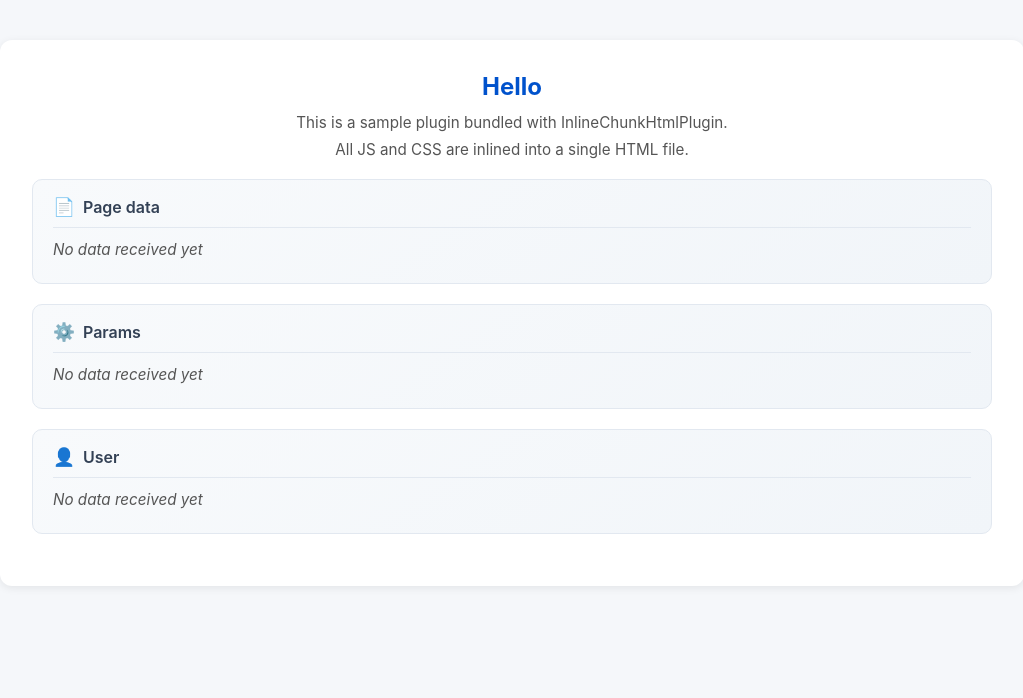
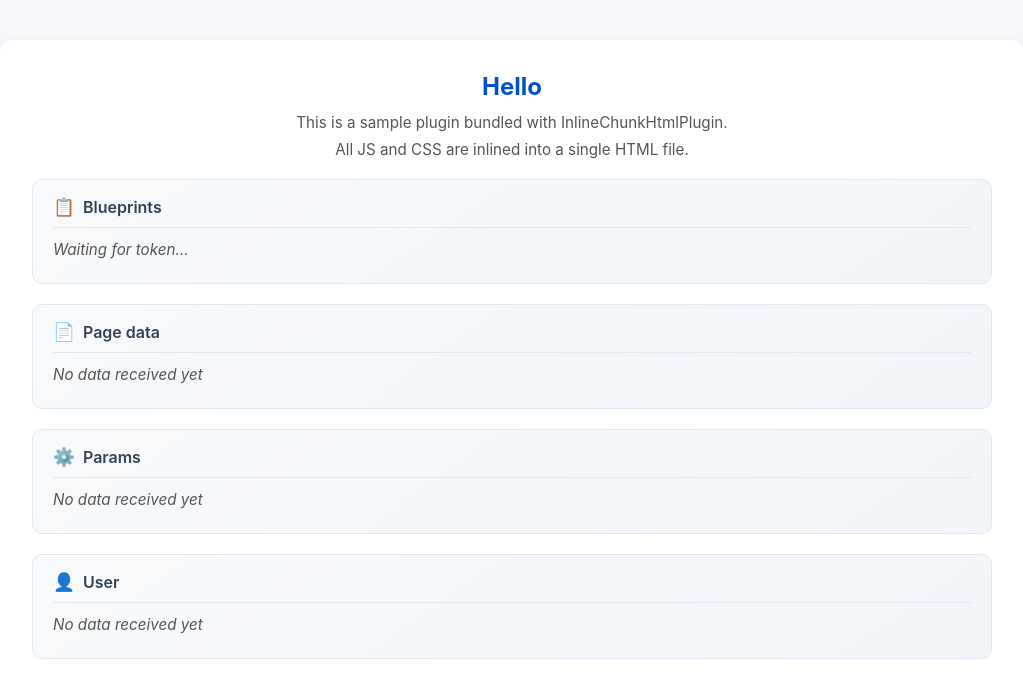
Before and after one commit to port-labs/port-plugin-sample, a React app: page / in a window 1280 px wide. Shown: the top 698 px of the page, without its empty margins (128-1151 px from the left). Built offline with nearby package versions, Linux system fonts and the light colour scheme.

Commit message:
add react query example

```diff
--- a/package.json
+++ b/package.json
@@ -7,6 +7,7 @@
 		"dev": "webpack serve --mode development"
 	},
 	"dependencies": {
+		"@tanstack/react-query": "^5.62.0",
 		"react": "^18.3.1",
 		"react-dom": "^18.3.1"
 	},
--- a/src/App.css
+++ b/src/App.css
@@ -88,6 +88,12 @@ body {
 	font-size: 0.9rem;
 	color: #64748b;
 	font-style: italic;
+	margin: 0;
+}
+
+.blueprints-error {
+	font-size: 0.9rem;
+	color: #b91c1c;
 	margin: 0;
 }
 
--- a/src/App.tsx
+++ b/src/App.tsx
@@ -1,12 +1,17 @@
 import React, { useState, useEffect } from 'react';
+import { useQuery } from '@tanstack/react-query';
 import './App.css';
 import { DataCard } from './DataCard';
+import { useBlueprints } from './hooks/useBlueprints';
 
 export default function App() {
 	const [params, setParams] = useState<Record<string, unknown>>({});
 	const [page, setPage] = useState<Record<string, unknown>>({});
 	const [user, setUser] = useState<Record<string, unknown>>({});
 	const [entity, setEntity] = useState<Record<string, unknown>>({});
+	const [portToken, setPortToken] = useState<string | null>(null);
+
+	const blueprints = useBlueprints(portToken);
 
 	useEffect(() => {
 		// Tell host we're ready so it can send PORT_TOKEN (avoids missing it due to React Strict Mode double-mount)
@@ -16,13 +21,13 @@ export default function App() {
 
 		const handler = (event: MessageEvent) => {
 			if (event.data?.type === 'PORT_TOKEN') {
-				// Todo: use token to make API calls
+				setPortToken(event.data.token ?? null);
 			}
 			if (event.data?.type === 'PLUGIN_DATA') {
-				setParams(event.data.params);
-				setPage(event.data.page);
-				setUser(event.data.user);
-				setEntity(event.data.entity);
+				setParams(event.data.params ?? {});
+				setPage(event.data.page ?? {});
+				setUser(event.data.user ?? {});
+				setEntity(event.data.entity ?? {});
 			}
 		};
 		window.addEventListener('message', handler);
@@ -34,6 +39,17 @@ export default function App() {
 			<h1>Hello {user.fullName as string}</h1>
 			<p>This is a sample plugin bundled with InlineChunkHtmlPlugin.</p>
 			<p>All JS and CSS are inlined into a single HTML file.</p>
+			<section className="data-card">
+				<h2 className="data-card__title"><span className="data-card__icon">📋</span>Blueprints</h2>
+				{!portToken && <p className="data-card__empty">Waiting for token…</p>}
+				{portToken && blueprints.isLoading && <p className="data-card__empty">Loading blueprints…</p>}
+				{portToken && blueprints.isError && (
+					<p className="blueprints-error">Error: {blueprints.error instanceof Error ? blueprints.error.message : 'Failed to load'}</p>
+				)}
+				{portToken && blueprints.isSuccess && (
+					<pre className="data-value-json">{JSON.stringify(blueprints.data, null, 2)}</pre>
+				)}
+			</section>
 			<DataCard title="Page data" data={page} icon="📄" />
 			<DataCard title="Params" data={params} icon="⚙️" />
 			{entity && Object.keys(entity).length > 0 && (
--- /dev/null
+++ b/src/hooks/useBlueprints.ts
@@ -0,0 +1,21 @@
+import { useQuery } from "@tanstack/react-query";
+
+const BLUEPRINTS_URL = 'https://api.stg-01.port.io/v1/blueprints';
+
+async function fetchBlueprints(token: string) {
+    const res = await fetch(BLUEPRINTS_URL, {
+        headers: {
+            Authorization: `Bearer ${token}`,
+        },
+    });
+    if (!res.ok) throw new Error(`Blueprints failed: ${res.status}`);
+    return res.json();
+}
+
+export function useBlueprints(token: string | null) {
+    return useQuery({
+        queryKey: ['blueprints', token],
+        queryFn: () => fetchBlueprints(token!),
+        enabled: !!token,
+    });
+}
--- a/src/index.tsx
+++ b/src/index.tsx
@@ -1,10 +1,17 @@
 import React from 'react';
 import { createRoot } from 'react-dom/client';
+import { QueryClient, QueryClientProvider } from '@tanstack/react-query';
 import App from './App';
+
+const queryClient = new QueryClient();
 
 document.addEventListener('DOMContentLoaded', () => {
 	const root = document.getElementById('plugin-root');
 	if (root) {
-		createRoot(root).render(<App />);
+		createRoot(root).render(
+			<QueryClientProvider client={queryClient}>
+				<App />
+			</QueryClientProvider>
+		);
 	}
 });
```
Also changed, not shown: 1 other file (tests, documents, lock files or other folders).
